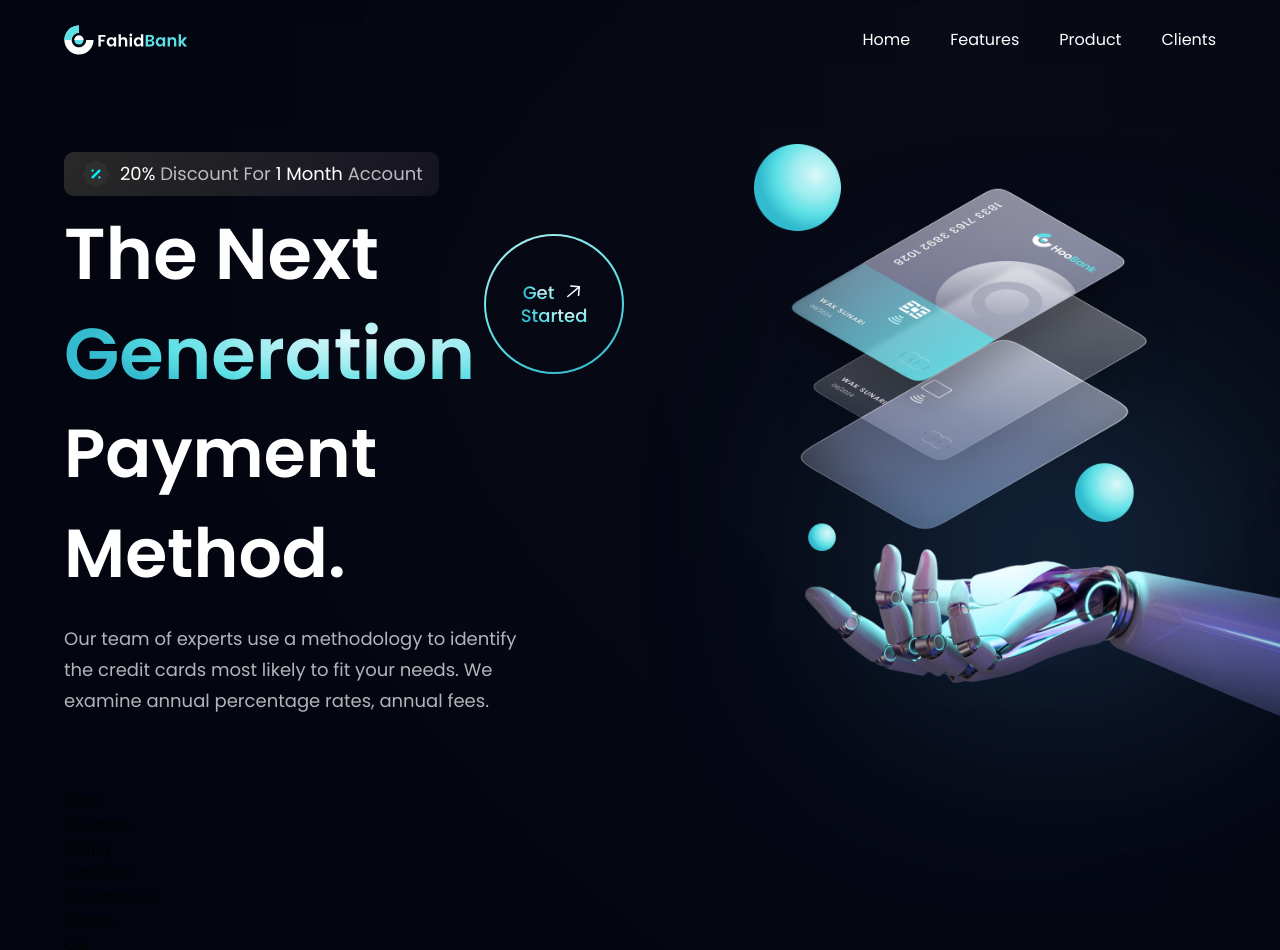
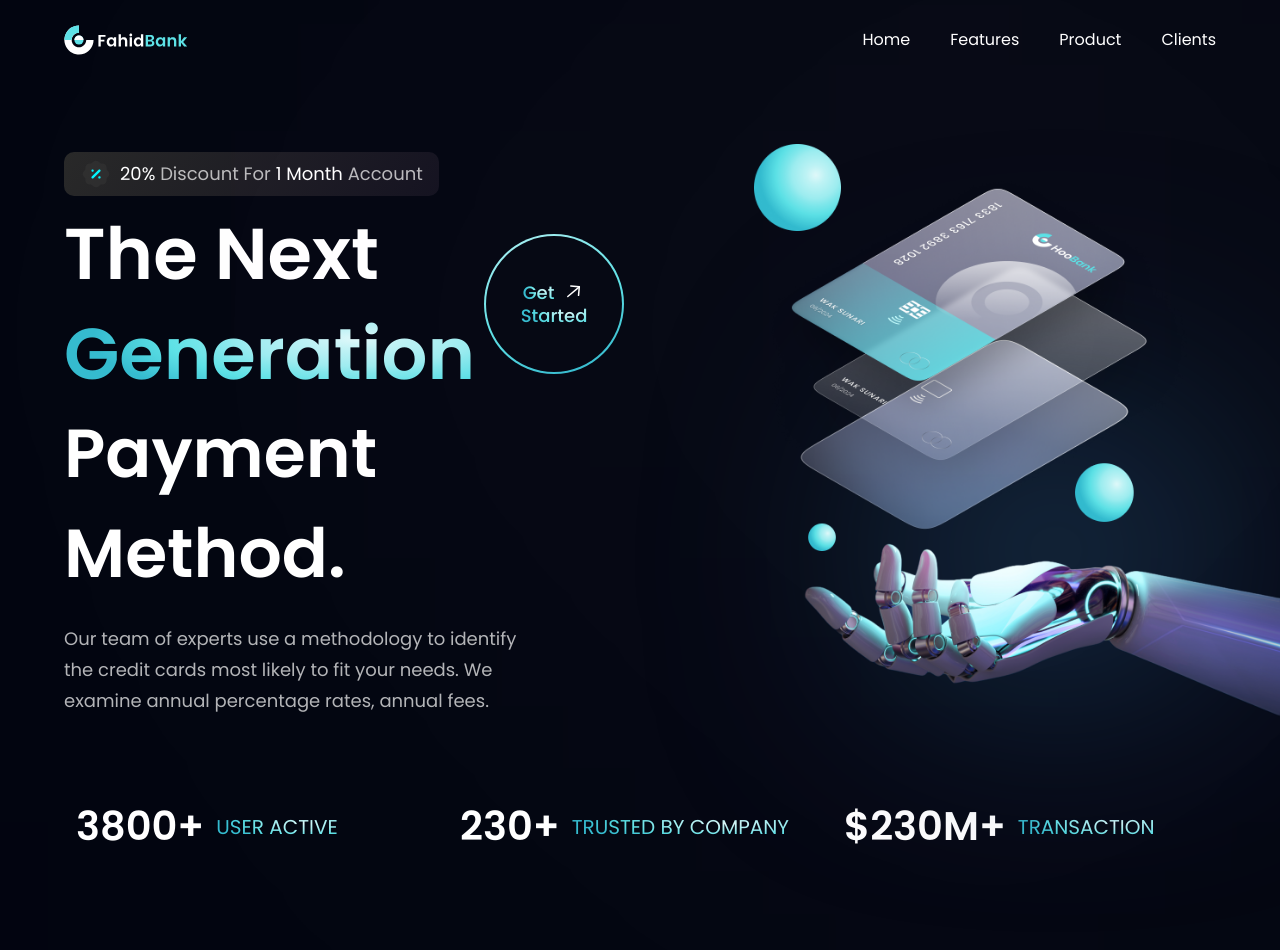
Before and after one commit to fahidjavid/fahidbank, a React (Vite) app: page / in a window 1280 px wide. Shown: the top 950 px of the page. Built offline with nearby package versions, Linux system fonts and the light colour scheme.

Commit message:
Completed stats section.

```diff
--- a/src/components/Stats.jsx
+++ b/src/components/Stats.jsx
@@ -1,8 +1,20 @@
-import React from 'react'
+import styles  from "../styles"
+import { stats } from '../constants';
 
 const Stats = () => {
     return (
-        <div>Stats</div>
+        <section className={`${styles.flexCenter} flex-row flex-wrap sm:mb-20 mb-6`}>
+            {stats.map((stat) => (
+                <div key={stat.id} className={`flex flex-1 flex-row justify-start items-center m-3`}>
+                    <h4 className="font-poppins font-semibold xs:text-[40px] text-[30px] xs:leading-[53px] leading-[43px] text-white">
+                        {stat.value}
+                    </h4>
+                    <p className="font-poppins font-normal xs:text-[20px] text-[15px] xs:leading-[26px] leading-[21px] text-gradient uppercase ml-3">
+                        {stat.title}
+                    </p>
+                </div>
+            ))}
+        </section>
     )
 }
 export default Stats
```
